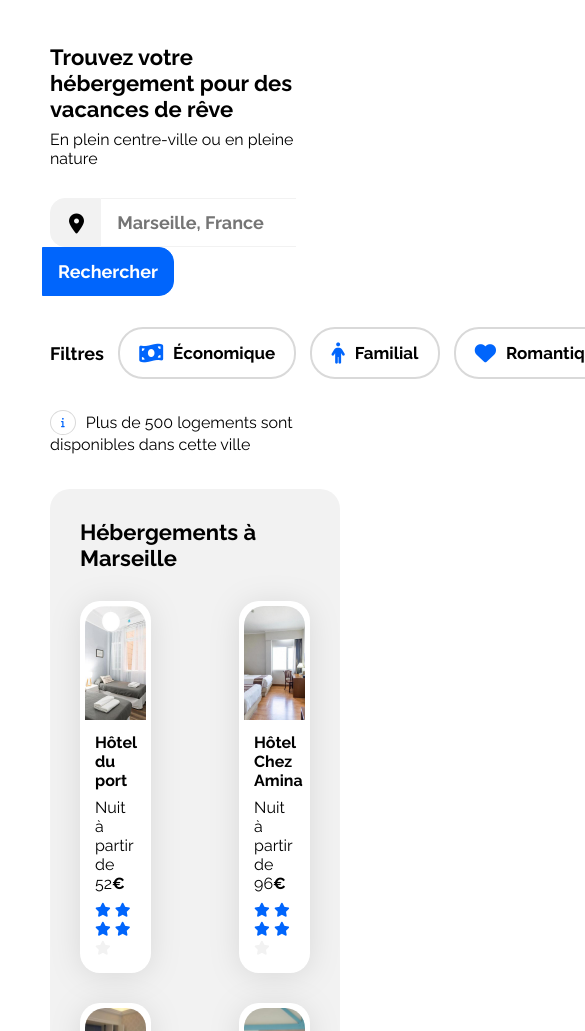
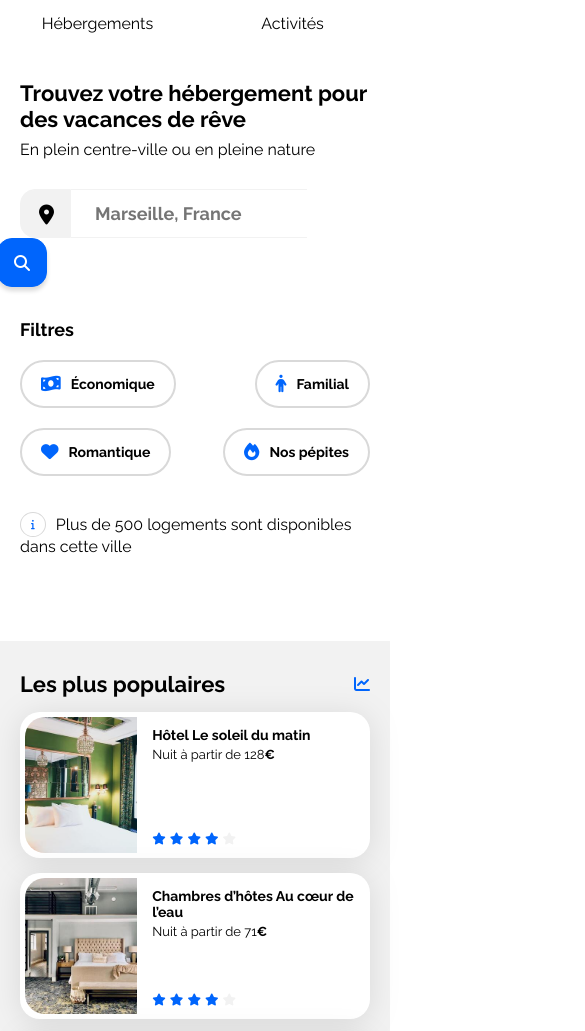
Before and after one commit to EBrohet/OC_Projet-2, a plain HTML site: page index.html in a window 390 px wide. Shown: the part 65-1096 px from the top of the page, 585 px wide, since content can reach past the window. Drawn offline with Linux system fonts and the light colour scheme.

Commit message:
WIP Mise en place du responsive design

```diff
--- a/css/style.css
+++ b/css/style.css
@@ -82,9 +82,8 @@ form{
 }
 
 #search{
-    text-align: center;
     width: 195px;
-    padding: 0;
+    padding-left: 24px;
     margin: 0;
     font-size: 18px;
     font-weight: bold;
@@ -108,16 +107,19 @@ button{
     margin: 0;
     position: relative;
     left: -8px;
+    visibility: visible;
 }
 
 .fa-magnifying-glass{
     color: white;
     background-color: #0065FC;
-    padding: 15px 16px;
+    padding: 16px 16px 15px 16px;
     border-radius: 15px;
     border: 1px solid #0065FC;
     box-shadow: 0 4px 4px #00000025;
     visibility: hidden;
+    position: relative;
+    left: -159px;
 }
 
 
@@ -130,6 +132,7 @@ button{
     height: 50px;
     padding: 16px 0;
     font-weight: bold;
+    flex-wrap: wrap;
 }
 
 .filter-title{
@@ -240,7 +243,6 @@ a {
     gap: 30px;
 }
 
-
 .hebergements-cards img{
     width: 100%;
     height: 114px;
@@ -248,11 +250,11 @@ a {
 }
 
 .hebergements-cards .card-content{
-    padding: 5px 10px 10px 10px;
+    padding: 5px 10px 7px 10px;
 }
 
 .hebergements-cards a{
-    width: 30.85%;
+    width: 30%;
 }
 
 .hebergements-cards .card-title{
@@ -375,8 +377,31 @@ footer ul{
 /****** Media queries ***********/
 /* Medium devices (tablets, less/equal than 1024px) */
 @media (max-width: 1024px) {
+    .filter{
+        width: 668px;
+        height: 91px;
+    }
+
+    .filter-title{
+        flex-basis: 100%;
+        margin-bottom: 20px;
+    }
+
+    .category{
+        font-size: 16px;
+    }
+
+
     .hebergements-and-populaires {
         flex-direction: column;
+    }
+
+    .hebergements-cards .card-title{
+        font-size: 16px;
+    }
+
+    .hebergements-cards .card-subtitle{
+        font-size: 14px;
     }
 
     .hebergements {
@@ -405,9 +430,99 @@ footer ul{
     .populaires-cards .card-subtitle {
         font-size: 13px;
     }
+
+    .activites-cards img{
+        height: 200px;
+    }
+
+
 }
 
 /* Small devices (phones, less than 768px) */
 @media (max-width: 767.98px) {
     /* ... */
+    .main-container {
+        padding: 0;
+    }
+
+    .headline{
+        padding: 0 20px;
+    }
+
+    header{
+        flex-direction: column;
+        align-items: center;
+        height: 115px;
+        margin: 0;
+    }
+
+    nav{
+        width: 100%;
+    }
+
+    nav ul{
+        justify-content: flex-start;
+        align-items: center;
+        width: 100%;
+        height: 36px;
+        padding: 0;
+    }
+
+    nav ul li{
+        width: 50%;
+        text-align: center;
+        height: 100%;
+    }
+
+    nav ul li:hover{
+        border-top: none;
+        border-bottom: #0065FC solid 2px;
+        padding-top: 0;
+    }
+
+
+    #search{
+        width: 236px;
+        text-align: left;
+        padding-left: 24px;
+    }
+
+    button{
+        visibility: hidden;
+    }
+
+    .fa-magnifying-glass{
+        visibility: visible;
+    }
+
+
+    .filter{
+        width: 100%;
+        height: 161px;
+    }
+
+    .category{
+        font-size: 14px;
+        margin-bottom: 20px;
+    }
+
+
+    .hebergements-and-populaires {
+        flex-direction: column-reverse;
+    }
+
+    .hebergements-and-populaires section {
+        border-radius: 0;
+        padding: 30px 20px;
+    }
+
+    .populaires-cards {
+        display: block;
+    }
+
+    .populaires-cards .card {
+        margin-top: 15px;
+    }
+
+
 }
```
